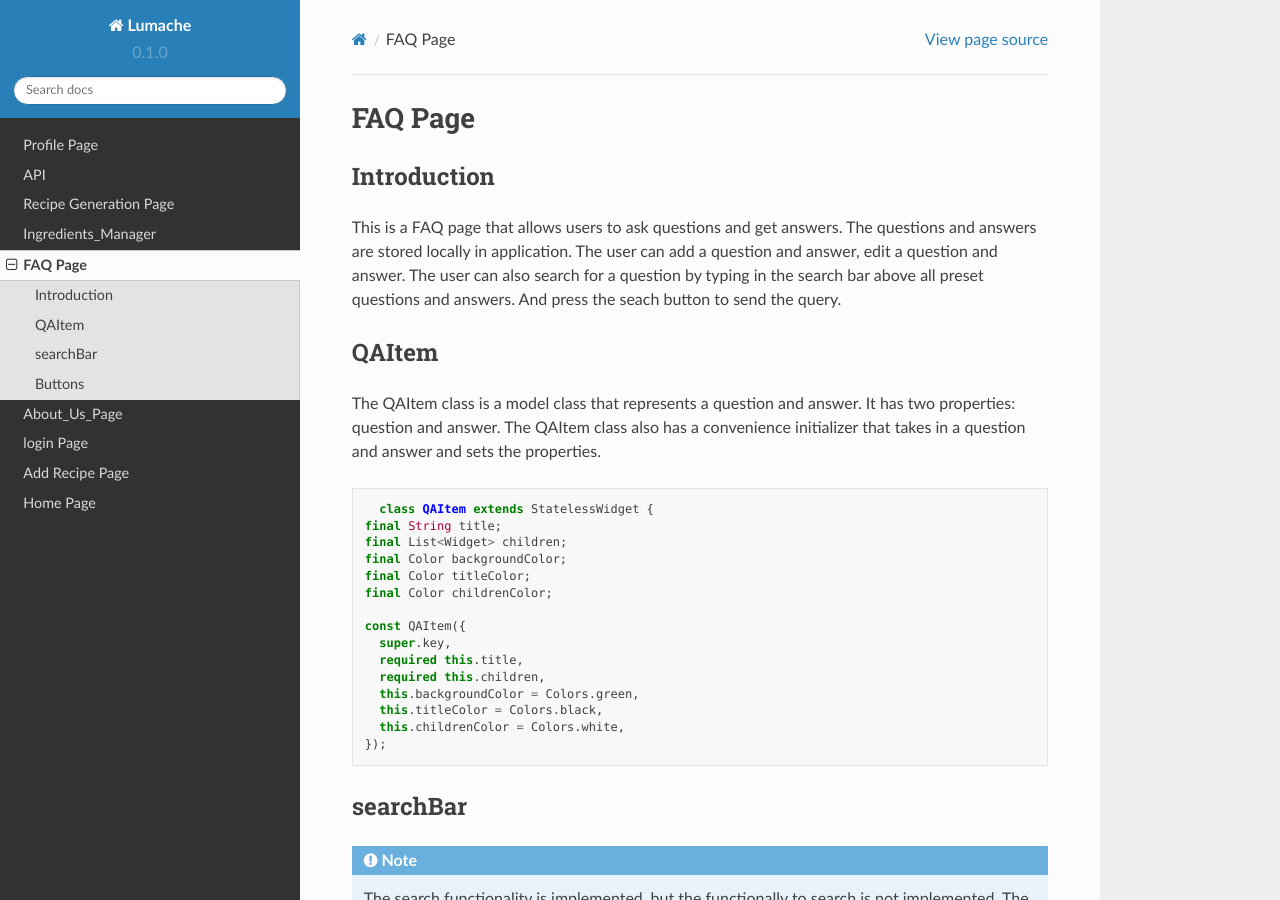
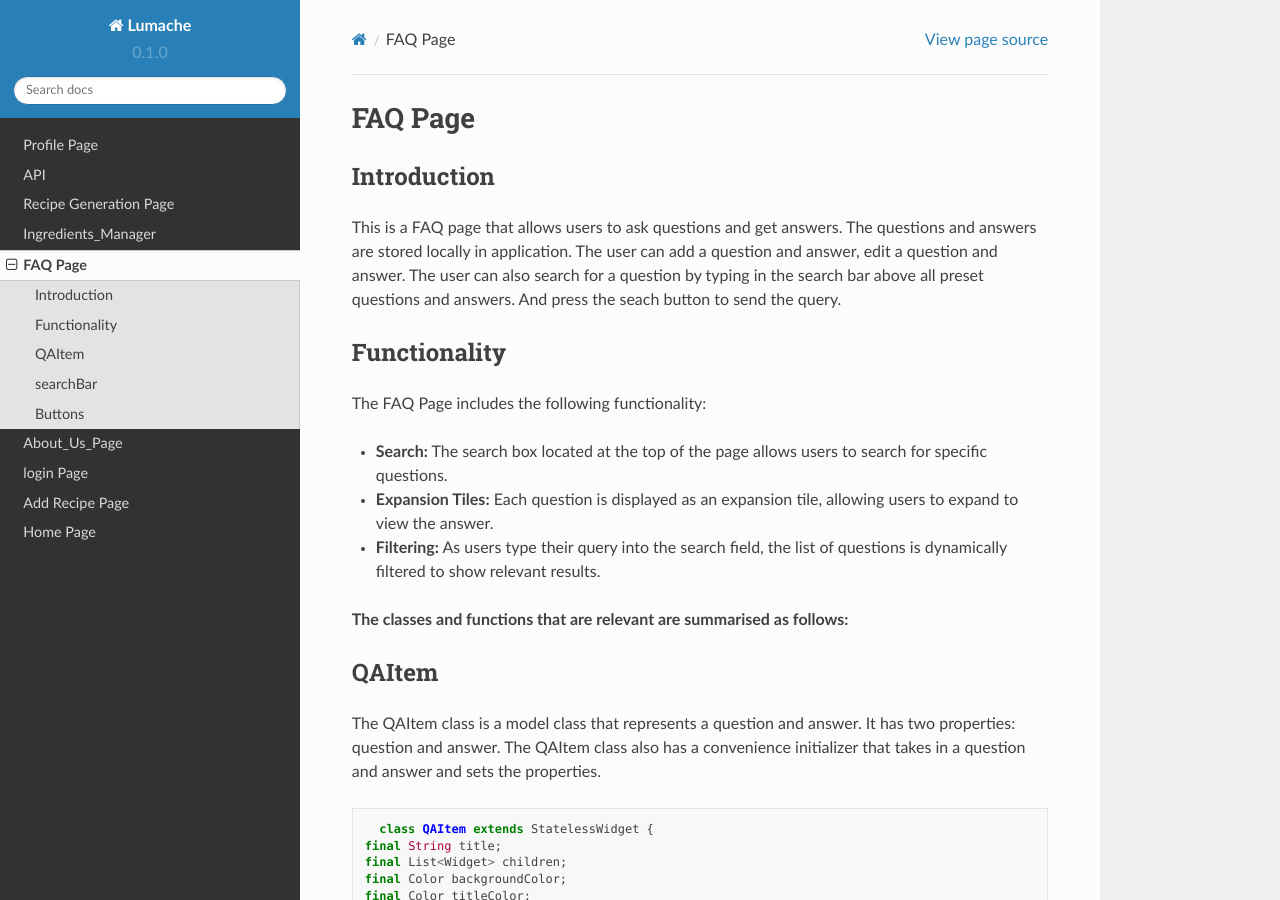
Before and after one commit to RhysRoo/SDRecipie_docs, a Sphinx documentation site: the page built from docs/source/FAQ_Page.rst, in a window 1280 px wide and 900 px high. Built offline with Sphinx 7.4.7 and the Read the Docs theme 2.0.0, drawn with Linux system fonts in a browser that asks for light colours; pages that are not in the unit, such as notebooks, are missing from menus.

Commit message:
Update FAQ_Page.rst

```diff
--- a/docs/source/FAQ_Page.rst
+++ b/docs/source/FAQ_Page.rst
@@ -5,6 +5,18 @@ Introduction
 ------------
 
 This is a FAQ page that allows users to ask questions and get answers. The questions and answers are stored locally in application. The user can add a question and answer, edit a question and answer. The user can also search for a question by typing in the search bar above all preset questions and answers. And press the seach button to send the query.
+
+
+Functionality
+-------------
+
+The FAQ Page includes the following functionality:
+
+- **Search:** The search box located at the top of the page allows users to search for specific questions.
+- **Expansion Tiles:** Each question is displayed as an expansion tile, allowing users to expand to view the answer.
+- **Filtering:** As users type their query into the search field, the list of questions is dynamically filtered to show relevant results.
+
+**The classes and functions that are relevant are summarised as follows:**
 
 QAItem
 ------
```
